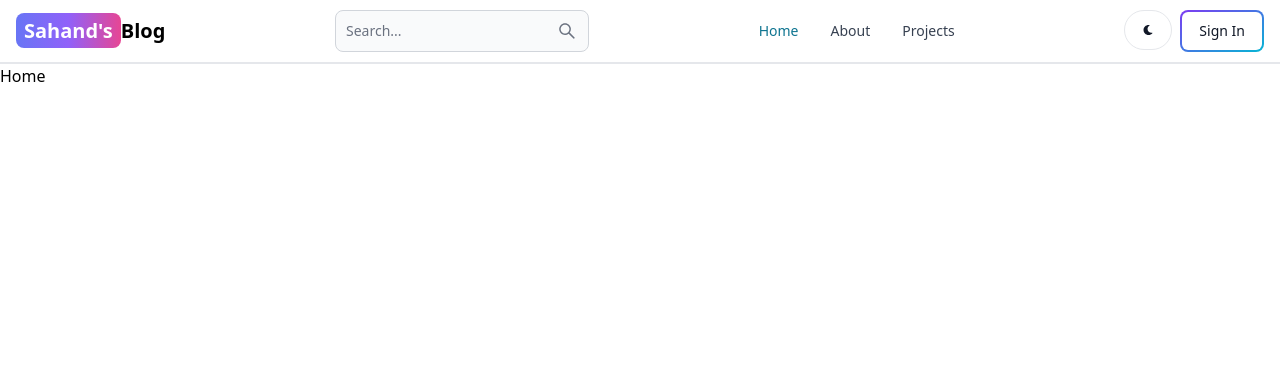
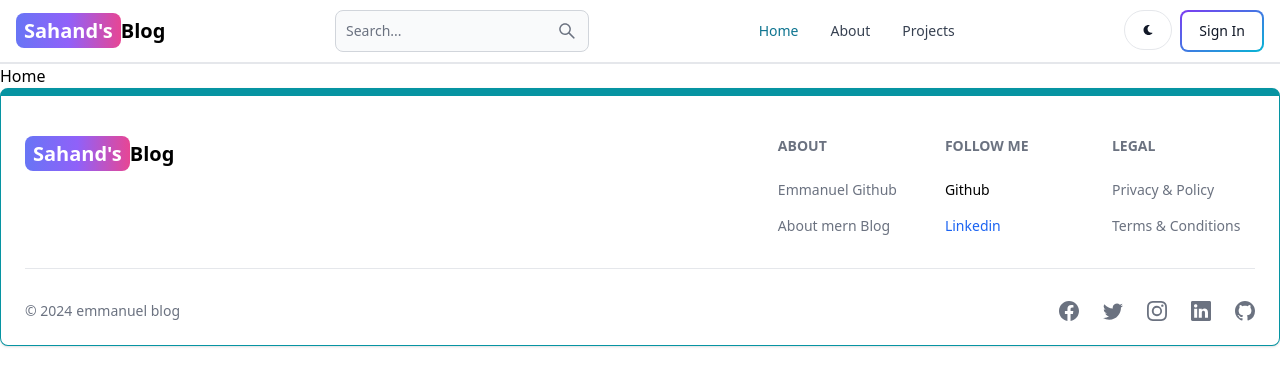
Before and after one commit to emmanuelmeena91/mern-blog, a React (Vite) app in the folder client/: page / in a window 1280 px wide. Shown: the top 386 px of the page. Built offline with nearby package versions, Linux system fonts and the light colour scheme.

Commit message:
footer component

```diff
--- a/client/src/App.jsx
+++ b/client/src/App.jsx
@@ -7,6 +7,7 @@
 import { Projects } from './pages/Projects'
 import { Login } from './pages/Login'
 import { Header } from './components/Header'
+import { FooterCom } from './components/Footer'
 
 const App = () => {
   return (
@@ -21,6 +22,7 @@
         <Route path="/projects" element={<Projects/>} />
 
       </Routes>
+      <FooterCom />
     </BrowserRouter>
   )
 }
--- /dev/null
+++ b/client/src/components/Footer.jsx
@@ -0,0 +1,96 @@
+import { Footer, FooterCopyright } from 'flowbite-react';
+import React from 'react';
+import { Link } from 'react-router-dom';
+import {BsFacebook, BsInstagram, BsTwitter,BsLinkedin,BsGithub} from 'react-icons/bs';
+
+export const FooterCom = () => {
+  return (
+    <Footer container className='border border-t-8 border-teal-500'>
+   <div className='w-full max-w-7xl mx-auto'>
+   <div className='grid w-full justify-between sm:flex md:grid-col-1'>
+   <div className='mt-5'>
+   <Link
+           to="/"
+        className='self-center whitespace-nowrap text-lg sm:text-xl
+        font-semibold dark:text-white'
+        >
+         <span className='px-2 py-1 bg-gradient-to-r from-indigo-500 via-purple-500 to-pink-500 rounded-lg text-white'>
+            Sahand's
+            </span>
+            Blog
+        </Link>
+    </div>
+    <div className='grid grid-cols-2 gap-8 mt-4 sm:grid-cols-3 sm:gap-6'>
+        <div>
+        <Footer.Title title='About '/>
+        <Footer.LinkGroup col>
+            <Footer.Link
+            href='https://github.com/emmanuelmeena91'
+            target='_blank'
+            rel='noopener noreferrer'
+
+            >
+                Emmanuel Github
+            </Footer.Link>
+            <Footer.Link
+            href='/about'
+            target='_blank'
+            rel='noopener noreferrer'
+
+            >
+                About mern Blog
+            </Footer.Link>
+        </Footer.LinkGroup>
+        </div>
+        <div>
+        <Footer.Title title='Follow Me '/>
+        <Footer.LinkGroup col>
+            <Footer.Link
+            href='https://github.com/emmanuelmeena91'
+            target='_blank'
+            rel='noopener noreferrer'
+            className='text-black'
+
+            >
+                Github
+            </Footer.Link>
+            <Footer.Link
+            href='#'
+            target='_blank'
+            rel='noopener noreferrer'
+            className='text-blue-600'
+  >
+               Linkedin
+            </Footer.Link>
+        </Footer.LinkGroup>
+        </div>
+
+        <div>
+        <Footer.Title title='Legal'/>
+        <Footer.LinkGroup col>
+            <Footer.Link href='#'>  Privacy & Policy </Footer.Link>
+            <Footer.Link href='#' > Terms &amp; Conditions  </Footer.Link>
+        </Footer.LinkGroup>
+        </div>
+        </div>
+       </div>
+       <Footer.Divider />
+       <div className='w-full sm:flex sm: sm:items-center sm:justify-between'>
+        <FooterCopyright href='#'
+         by="emmanuel blog"
+          year={new Date().getFullYear()}
+        />
+
+        <div className='flex gap-6 sm:mt-0 mt-4 sm:justify-center'>
+   <Footer.Icon href='#' icon={BsFacebook}/>
+   <Footer.Icon href='#' icon={BsTwitter}/>
+   <Footer.Icon href='#' icon={BsInstagram}/>
+   <Footer.Icon href='#' icon={BsLinkedin}/>
+   <Footer.Icon href='https://github.com/emmanuelmeena91' icon={BsGithub}/>
+       </div>
+     </div>
+</div>
+
+    </Footer>
+  )
+}
```
